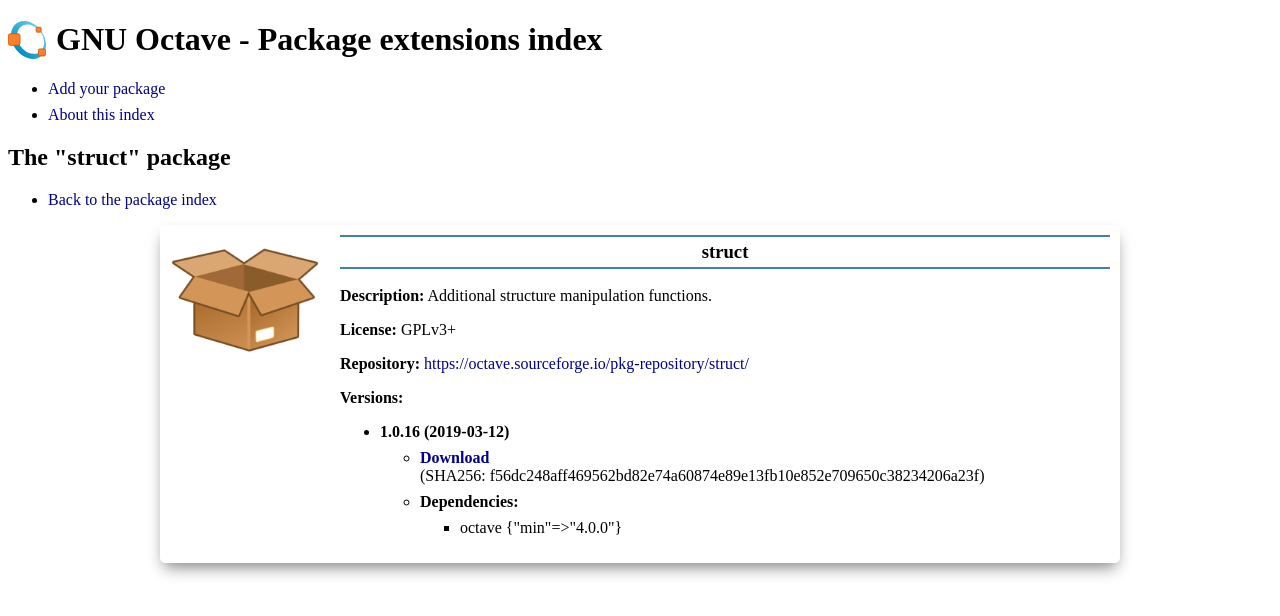
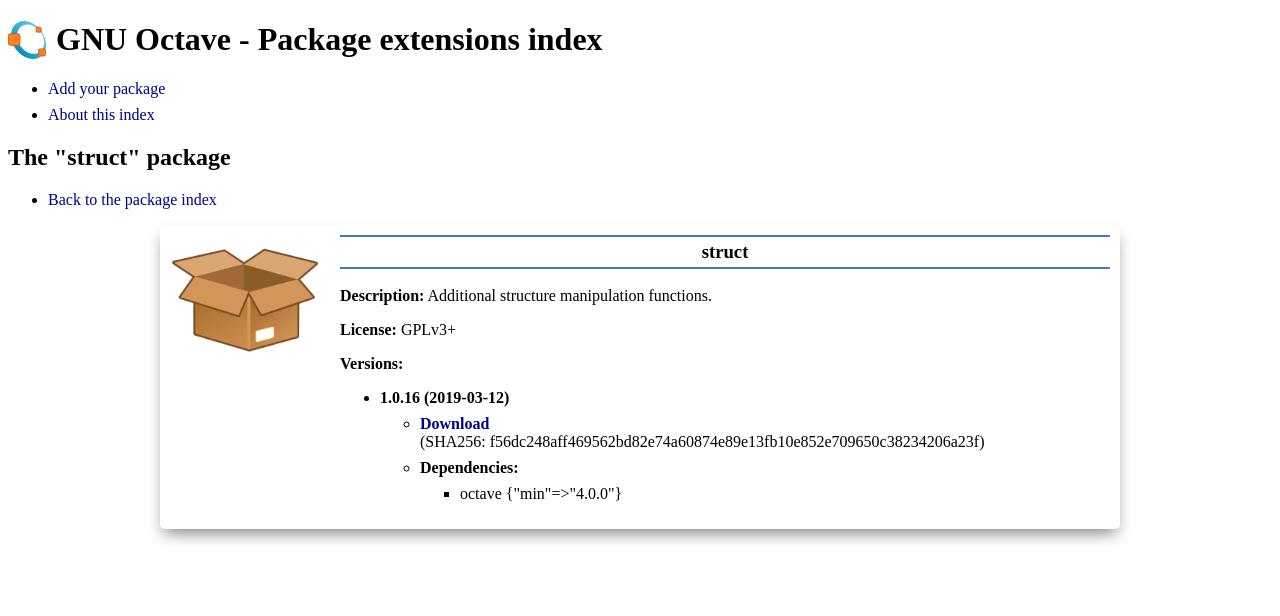
Before and after one commit to gnu-octave/packages, a Jekyll site: the page built from package/struct.md, in a window 1280 px wide. Shown: the top 616 px of the page. Built offline with Jekyll 4.4.1, drawn with Linux system fonts in a browser that asks for light colours.

Commit message:
Strip repository from package information

```diff
--- a/_layouts/package.html
+++ b/_layouts/package.html
@@ -18,10 +18,6 @@
   </h3>
   <p><b>Description:</b> {{ page.description }}</p>
   <p><b>License:</b> {{ page.license }}</p>
-  <p>
-    <b>Repository:</b>
-    <a href="{{ page.repository }}">{{ page.repository }}</a>
-  </p>
   <p>
     <b>Versions:</b>
   </p>
--- a/package/struct.md
+++ b/package/struct.md
@@ -4,7 +4,6 @@
 homepage: "https://octave.sourceforge.io/struct"
 image: "https://octave.sourceforge.io/pkg_icon/struct.png"
 license: "GPLv3+"
-repository: "https://octave.sourceforge.io/pkg-repository/struct/"
 versions:
   - "1.0.16":
       date: 2019-03-12
```
Also changed, not shown: package/io.md (+0 -1 lines), package/optim.md (+0 -1 lines), package/statistics.md (+0 -1 lines).
